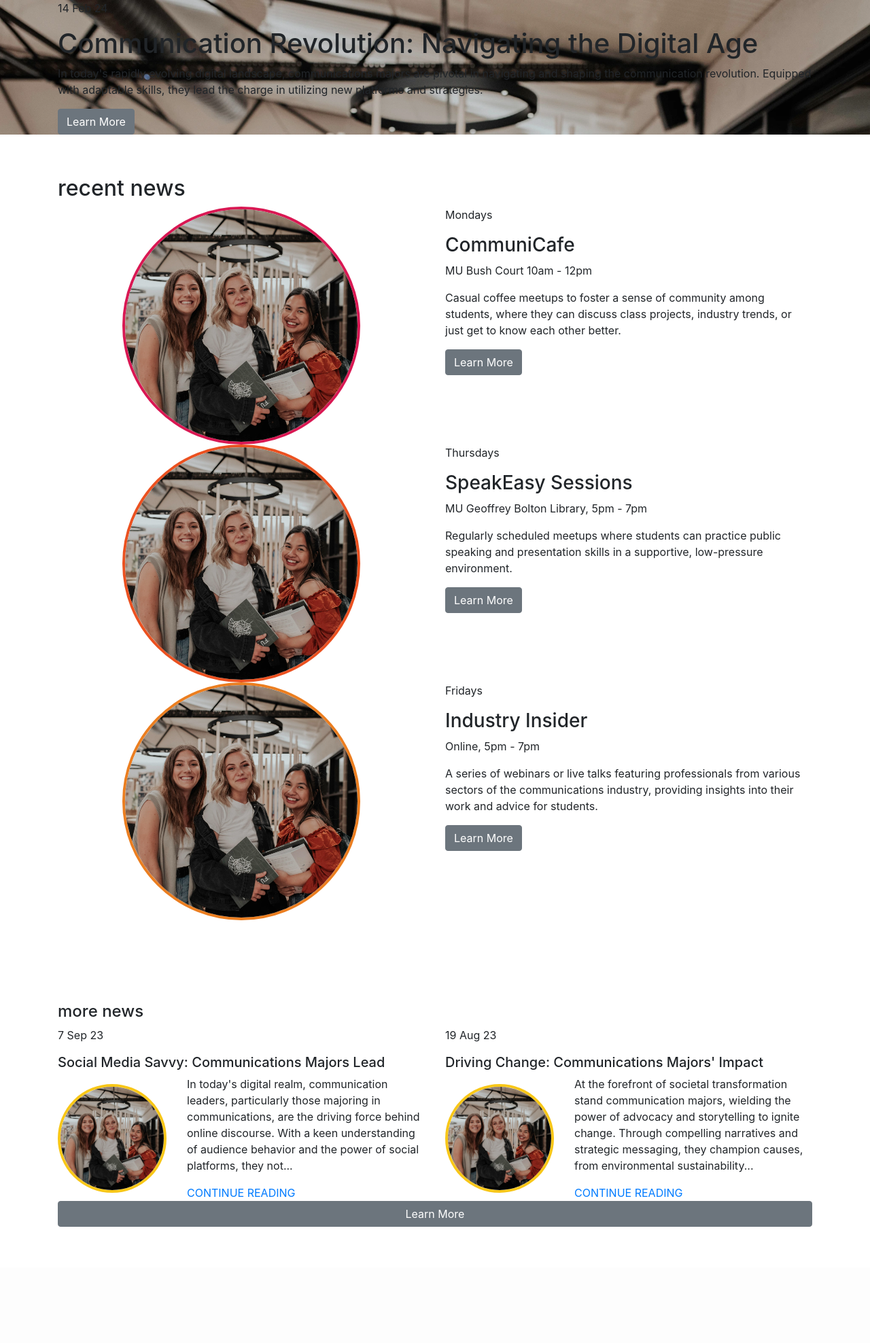
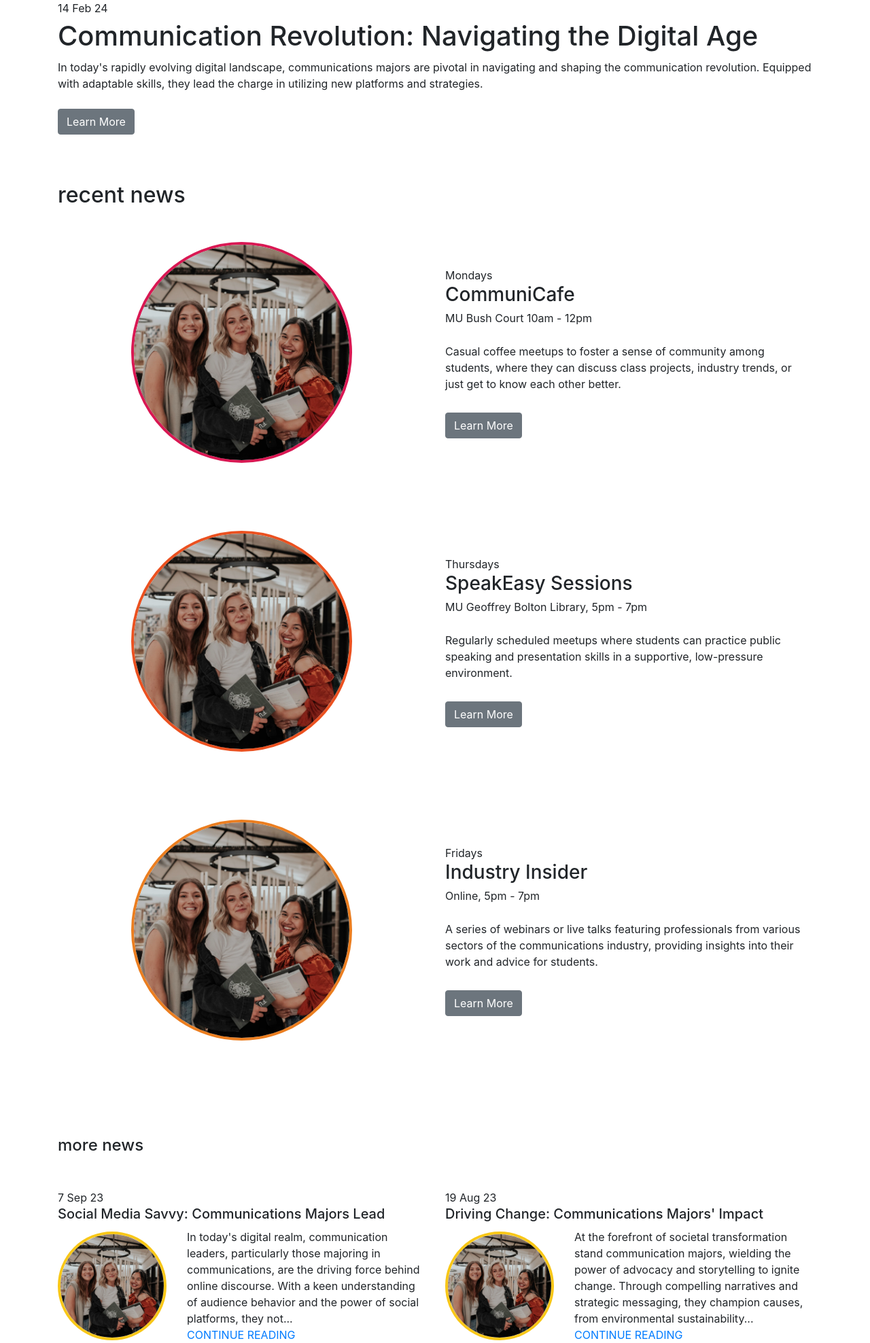
Before and after one commit to treytallent/Communications-Collective, a PHP site: page /news.html in a window 1280 px wide. Shown: the top 1976 px of the page at 68% size. Before the commit the page ends 1805 px from the top, so only its background shows below. Run offline with PHP 8.4, Linux system fonts and the light colour scheme.

Commit message:
news.html + news&events.css update

```diff
--- a/news.html
+++ b/news.html
@@ -21,7 +21,9 @@
     <header class="container-fluid bg-news">
       <div class="container">
         <p class="date">14 Feb 24</p>
-        <h1>Communication Revolution: Navigating the Digital Age</h1>
+        <h1 class="header-title">
+          Communication Revolution: Navigating the Digital Age
+        </h1>
         <p class="location">
           In today's rapidly evolving digital landscape, communications majors
           are pivotal in navigating and shaping the communication revolution.
@@ -35,8 +37,8 @@
 
     <section class="container-fluid">
       <div class="container">
-        <h2>recent news</h2>
-        <div class="row">
+        <h2 class="section-title">recent news</h2>
+        <div class="row section1-row">
           <div class="col-md-6 center">
             <img
               class="recentnews-image image-cropper imageBorder-pink"
@@ -45,11 +47,11 @@
             />
           </div>
 
-          <div class="col-md-6">
+          <div class="col-md-6 vertical-center">
             <p class="date">Mondays</p>
-            <h3 class="article-title">CommuniCafe</h3>
+            <h3 class="title">CommuniCafe</h3>
             <p class="location">MU Bush Court 10am - 12pm</p>
-            <p class="article-p">
+            <p class="section1-intro">
               Casual coffee meetups to foster a sense of community among
               students, where they can discuss class projects, industry trends,
               or just get to know each other better.
@@ -59,7 +61,7 @@
         </div>
         <!-- row -->
 
-        <div class="row">
+        <div class="row section1-row">
           <div class="col-md-6 center">
             <img
               class="recentnews-image image-cropper imageBorder-orange1"
@@ -68,11 +70,11 @@
             />
           </div>
 
-          <div class="col-md-6">
+          <div class="col-md-6 vertical-center">
             <p class="date">Thursdays</p>
-            <h3 class="article-title">SpeakEasy Sessions</h3>
+            <h3 class="title">SpeakEasy Sessions</h3>
             <p class="location">MU Geoffrey Bolton Library, 5pm - 7pm</p>
-            <p class="article-p">
+            <p class="section1-intro">
               Regularly scheduled meetups where students can practice public
               speaking and presentation skills in a supportive, low-pressure
               environment.
@@ -91,11 +93,11 @@
             />
           </div>
 
-          <div class="col-md-6">
+          <div class="col-md-6 vertical-center">
             <p class="date">Fridays</p>
-            <h3 class="article-title">Industry Insider</h3>
+            <h3 class="title">Industry Insider</h3>
             <p class="location">Online, 5pm - 7pm</p>
-            <p class="article-p">
+            <p class="section1-intro">
               A series of webinars or live talks featuring professionals from
               various sectors of the communications industry, providing insights
               into their work and advice for students.
@@ -110,11 +112,13 @@
 
     <section class="container-fluid">
       <div class="container">
-        <h4>more news</h4>
-        <div class="row">
+        <h4 class="section-title">more news</h4>
+        <div class="row section2-row">
           <div class="col-md-6">
             <p class="date">7 Sep 23</p>
-            <h5>Social Media Savvy: Communications Majors Lead</h5>
+            <h5 class="article-title">
+              Social Media Savvy: Communications Majors Lead
+            </h5>
 
             <div class="row">
               <div class="col-md-4 center">
@@ -124,7 +128,7 @@
                   alt=""
                 />
               </div>
-              <div class="col-md-8">
+              <div class="col-md-8 vertical-center">
                 <p class="article-p">
                   In today's digital realm, communication leaders, particularly
                   those majoring in communications, are the driving force behind
@@ -138,9 +142,11 @@
 
           <div class="col-md-6">
             <p class="date">19 Aug 23</p>
-            <h5>Driving Change: Communications Majors' Impact</h5>
+            <h5 class="article-title">
+              Driving Change: Communications Majors' Impact
+            </h5>
 
-            <div class="row">
+            <div class="row section2-row">
               <div class="col-md-4 center">
                 <img
                   class="morenews-image imageBorder-yellow"
@@ -148,7 +154,7 @@
                   alt=""
                 />
               </div>
-              <div class="col-md-8">
+              <div class="col-md-8 vertical-center">
                 <p class="article-p">
                   At the forefront of societal transformation stand
                   communication majors, wielding the power of advocacy and
@@ -163,7 +169,120 @@
         </div>
         <!-- row -->
 
-        <a class="btn btn-secondary center-button" href="#">Learn More</a>
+        <div class="row section2-row">
+          <div class="col-md-6">
+            <p class="date">3 Aug 23</p>
+            <h5 class="article-title">
+              Combatting Misinformation: The Essential Role of Majors
+            </h5>
+
+            <div class="row">
+              <div class="col-md-4 center">
+                <img
+                  class="morenews-image imageBorder-yellow"
+                  src="Images/placeholder_image.webp"
+                  alt=""
+                />
+              </div>
+              <div class="col-md-8 vertical-center">
+                <p class="article-p">
+                  In an era rife with misinformation, the role of communication
+                  majors is more critical than ever. Armed with research acumen
+                  and a dedication to truth, they serve as guardians of accurate
+                  information, ensuring that public...
+                </p>
+                <a class="readmore" href="#">CONTINUE READING </a>
+              </div>
+            </div>
+          </div>
+
+          <div class="col-md-6">
+            <p class="date">18 Jul 23</p>
+            <h5 class="article-title">
+              Visual Persuasion: Mastering Communication
+            </h5>
+
+            <div class="row section2-row">
+              <div class="col-md-4 center">
+                <img
+                  class="morenews-image imageBorder-yellow"
+                  src="Images/placeholder_image.webp"
+                  alt=""
+                />
+              </div>
+              <div class="col-md-8 vertical-center">
+                <p class="article-p">
+                  With the rise of visual media, communication majors emerge as
+                  masters of persuasion, skillfully crafting narratives that
+                  captivate and inspire. Through the strategic use of imagery
+                  and rhetoric, they harness the emotive power of visuals to...
+                </p>
+                <a class="readmore" href="#">CONTINUE READING </a>
+              </div>
+            </div>
+          </div>
+        </div>
+        <!-- row -->
+
+        <div class="row section2-row">
+          <div class="col-md-6">
+            <p class="date">5 Jul 23</p>
+            <h5 class="article-title">
+              "Data-Driven Impact: Harnessing Communication Expertise
+            </h5>
+
+            <div class="row">
+              <div class="col-md-4 center">
+                <img
+                  class="morenews-image imageBorder-yellow"
+                  src="Images/placeholder_image.webp"
+                  alt=""
+                />
+              </div>
+              <div class="col-md-8 vertical-center">
+                <p class="article-p">
+                  Communication majors are at the forefront of leveraging data
+                  analytics to drive impactful initiatives. By extracting
+                  actionable insights from complex datasets, they shape
+                  communication strategies that resonate with audiences,
+                  ultimately...
+                </p>
+                <a class="readmore" href="#">CONTINUE READING </a>
+              </div>
+            </div>
+          </div>
+
+          <div class="col-md-6">
+            <p class="date">20 Jun 23</p>
+            <h5 class="article-title">
+              "Global Communicators: Connecting Cultures
+            </h5>
+
+            <div class="row section2-row">
+              <div class="col-md-4 center">
+                <img
+                  class="morenews-image imageBorder-yellow"
+                  src="Images/placeholder_image.webp"
+                  alt=""
+                />
+              </div>
+              <div class="col-md-8 vertical-center">
+                <p class="article-p">
+                  In an increasingly interconnected world, communication majors
+                  serve as vital conduits for cross-cultural dialogue and
+                  understanding. With proficiency in multilingual communication
+                  and a global perspective, they navigate the...
+                </p>
+                <a class="readmore" href="#">CONTINUE READING </a>
+              </div>
+            </div>
+          </div>
+        </div>
+        <!-- row -->
+
+        <div>
+          <a class="btn btn-secondary center-button" href="#">Learn More</a>
+        </div>
       </div>
       <!-- container -->
     </section>
--- a/style_news&events.css
+++ b/style_news&events.css
@@ -1,17 +1,57 @@
-.bg-news {
-  background-image: url(images/placeholder_image.webp);
-  background-size: cover;
+.header-title {
+  margin-top: 5px;
+  margin-bottom: 10px;
 }
 
 section {
-  padding-top: 60px;
-  padding-bottom: 60px;
+  padding-top: 70px;
+  padding-bottom: 70px;
+}
+
+.section-title {
+  margin-bottom: 50px;
+}
+
+.section1-row {
+  padding-bottom: 100px;
+}
+
+.date {
+  margin-bottom: 0px;
+}
+
+.title {
+  margin-bottom: 5px;
+}
+
+.location {
+  margin-bottom: 25px;
+}
+
+.section1-intro {
+  margin-bottom: 30px;
+}
+
+.article-title {
+  margin-bottom: 10px;
+}
+
+.article-p {
+  margin-bottom: 0px;
+}
+
+.section2-row {
+  padding-bottom: 20px;
+}
+
+.vertical-center {
+  align-self: center;
 }
 
 .recentnews-image {
   object-fit: cover;
   border-radius: 50%;
-  width: 350px;
+  width: 325px;
   aspect-ratio: 1/1;
   margin-left: auto;
   margin-right: auto;
@@ -48,6 +88,7 @@ section {
 }
 
 .center-button {
-  margin: 0 auto;
-  display: block;
+  display: flex;
+  justify-content: center;
+  align-items: center;
 }
```
